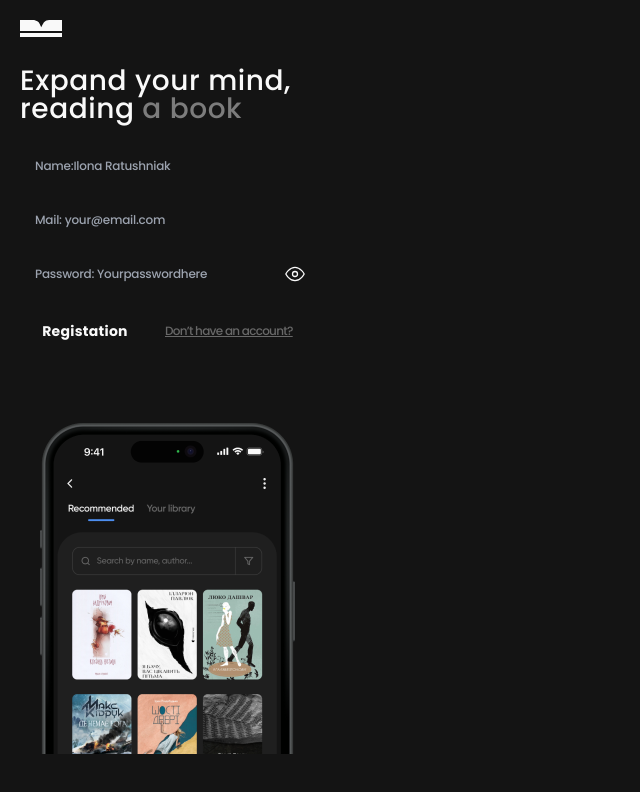
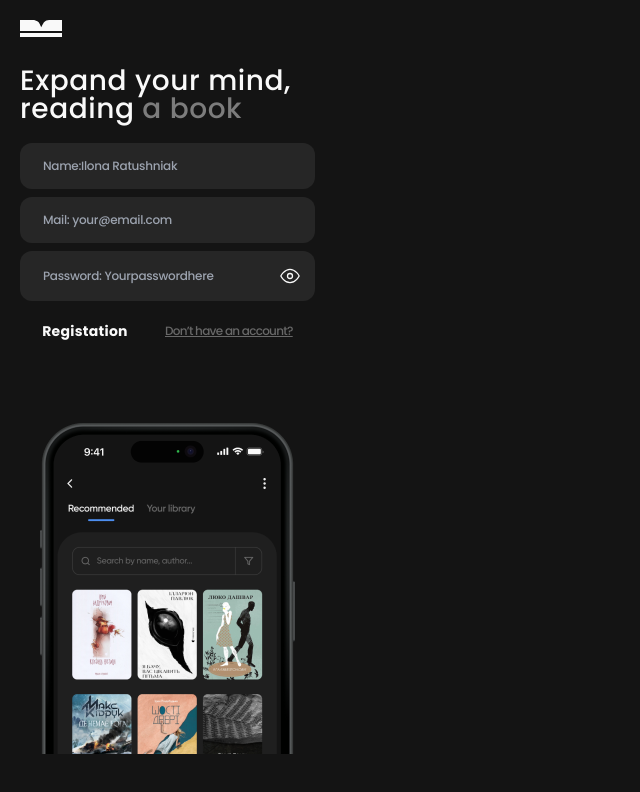
Before and after one commit to LytovchenkoOlenka/read-journey-webApp-frontend, a React (Vite) app: page /register in a window 1280 px wide. Shown: the top 792 px of the page, without its empty margins (0-640 px from the left). Built offline with nearby package versions, Linux system fonts and the light colour scheme.

Commit message:
update_input_comp(tailwind)

```diff
--- a/src/components/Input/Input.jsx
+++ b/src/components/Input/Input.jsx
@@ -1,37 +1,54 @@
-import css from './Input.module.css'
-import {useState} from "react";
-import sprite from '../../assets/icons.svg'
+// import css from "./Input.module.css";
+import { useState } from "react";
+import sprite from "../../assets/icons.svg";
 
-
-export default function Input({label,type,placeholder,value,onChange,withIcon}) {
-    const [showPassword, setShowPassword] = useState(false)
+export default function Input({ label, type, name, ...rest }) {
+  const [showPassword, setShowPassword] = useState(false);
 
   const togglePasswordVisibility = () => {
-        setShowPassword((prevState) => !prevState)
-    }
-return(
-    <div className={css.inputContainer}>
-        <p className={css.label} >
+    setShowPassword((prevState) => !prevState);
+  };
+
+  return (
+    <div
+      className="
+        flex items-center  rounded-xl border border-transparent
+        bg-gray-dark p-3.5 transition duration-300 ease-in-out
+        focus-within:border-white/10 hover:border-white/10
+      "
+    >
+      <label
+        htmlFor={name}
+        className="font-medium text-xs leading-[1.33] tracking-tight text-gray-medium pr-2"
+      >
         {label}
-        </p>
-        <input className={css.input}
+      </label>
+      <input
+        id={name}
+        name={name}
         type={type === "password" && showPassword ? "text" : type}
-               placeholder={placeholder}
-               value={value || ""}
-               onChange={onChange}
-               autoComplete="off"/>
-        {withIcon && type === "password" && (
+        className="
+          w-full bg-transparent text-white font-medium text-xs
+          leading-[1.33] tracking-tight outline-none
+        "
+        autoComplete="off"
+        {...rest}
+      />
+      {type === "password" && (
         <button
-                className={css.iconButton}
           type="button"
           onClick={togglePasswordVisibility}
+          className="p-0 bg-transparent border-none cursor-pointer text-[#888] hover:text-white transition"
         >
-                <svg className={css.icon} width={20} height={20}>
-                    <use href={showPassword ? `${sprite}#icon-eye-off` : `${sprite}#icon-eye`} />
+          <svg width={20} height={20} className="stroke-current">
+            <use
+              href={
+                showPassword ? `${sprite}#icon-eye-off` : `${sprite}#icon-eye`
+              }
+            />
           </svg>
-            </button>)
+        </button>
+      )}
+    </div>
+  );
 }
-
-    </div>
-)
-}
```
Also changed, not shown: src/components/Input/Input.module.css (+3 -11 lines). Lines whose indentation alone changed are shown as unchanged.
